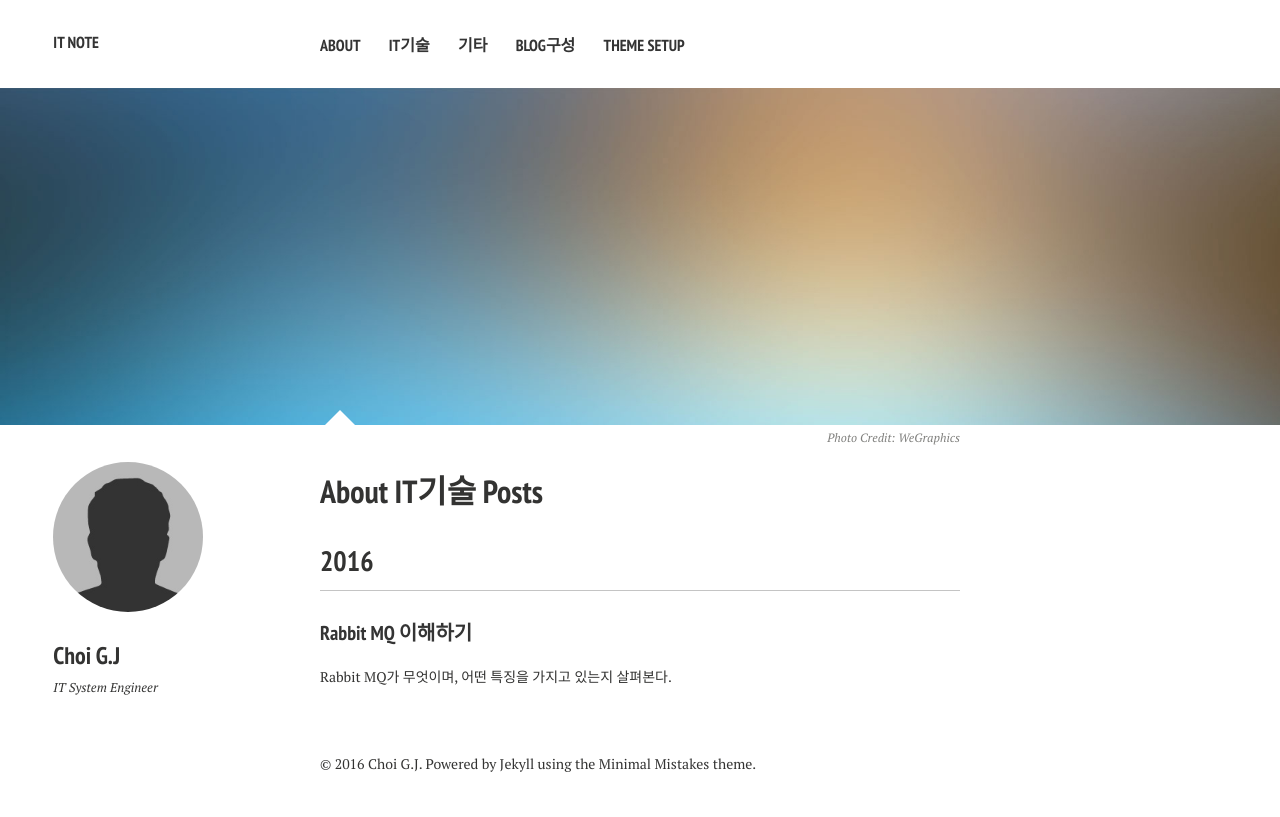
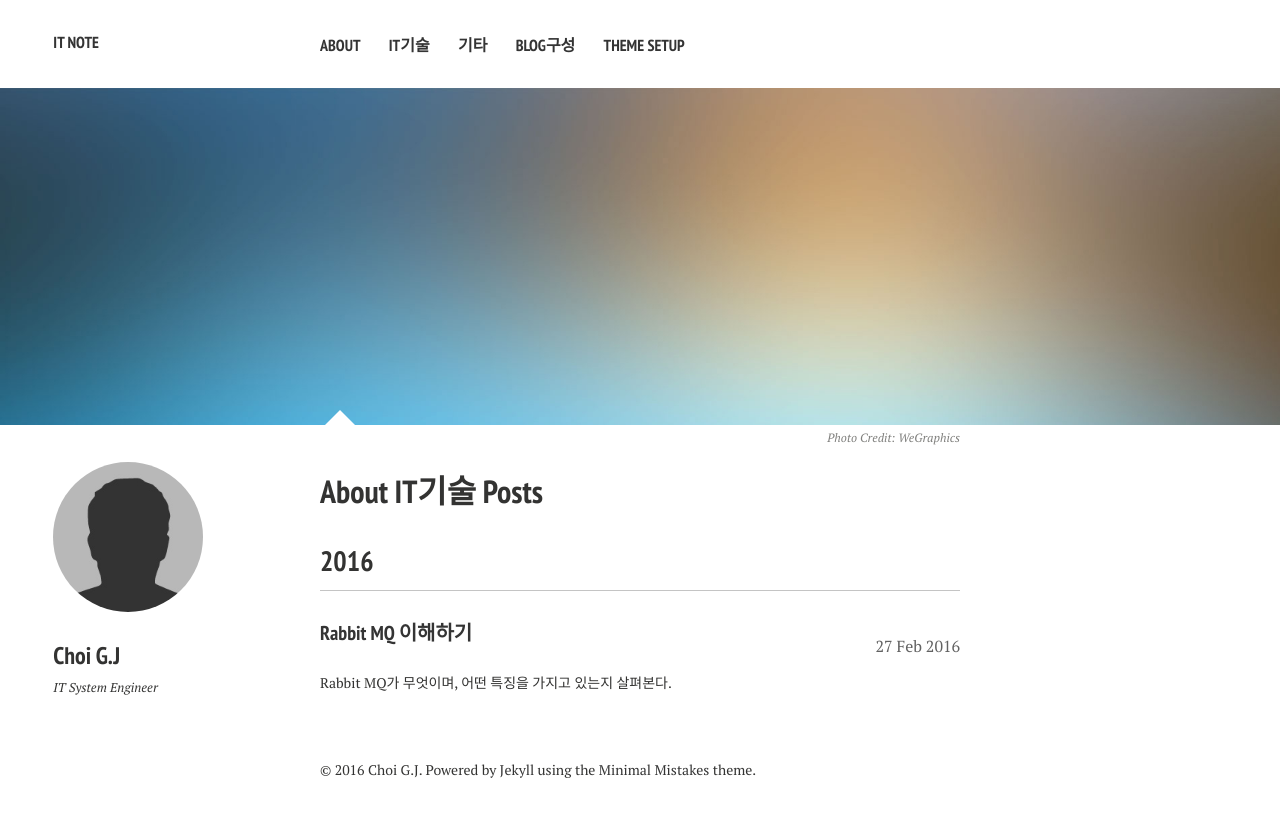
Before and after one commit to gjchoi/gjchoi.github.io, a Jekyll site: the page built from tech/index.md, in a window 1280 px wide. Shown: the top 817 px of the page. Built offline with Jekyll 4.4.1, drawn with Linux system fonts in a browser that asks for light colours; nearby versions of some CDN libraries.

Commit message:
Update post-index-category.html

```diff
--- a/_layouts/post-index-category.html
+++ b/_layouts/post-index-category.html
@@ -48,7 +48,7 @@
           <h2 class="link-post"><a href="{{ site.url }}{{ post.url }}" title="{{ post.title }}">{{ post.title }}</a> <a href="{{ post.link }}" target="_blank" title="{{ post.title }}"><i class="fa fa-link"></i></a></h2>
         {% else %}
           <h2><a href="{{ site.url }}{{ post.url }}" title="{{ post.title }}">{{ post.title }}</a></h2>
-          <time align="right" datetime="{{ page.date | date_to_xmlschema }}" class="by-line">{{ page.date | date_to_string }}</time>
+          <time align="right" datetime="{{ post.date | date_to_xmlschema }}" class="by-line">{{ post.date | date_to_string }}</time>
           <p>{{ post.excerpt | strip_html | truncate: 160 }}</p>
         {% endif %}
       </article>
```
